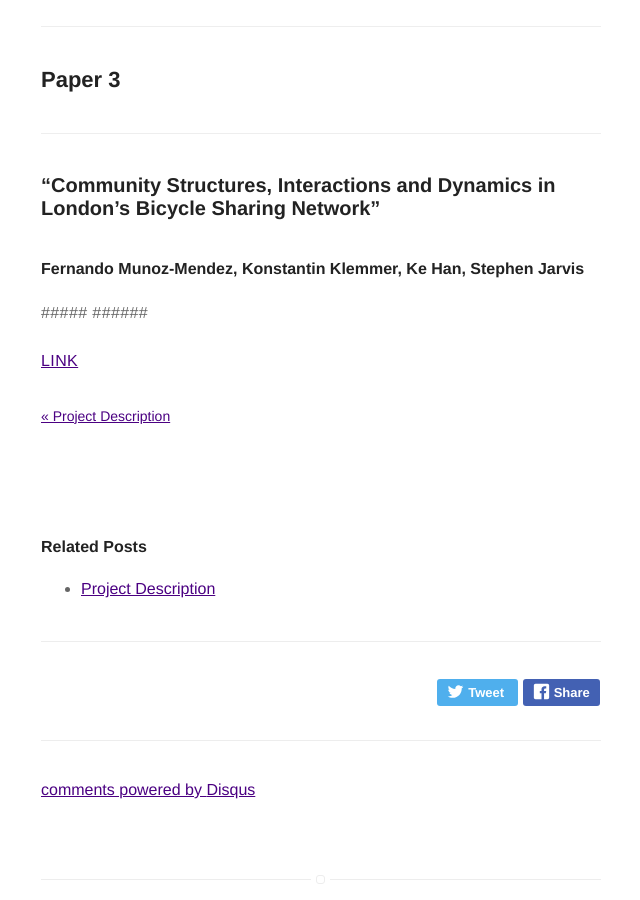
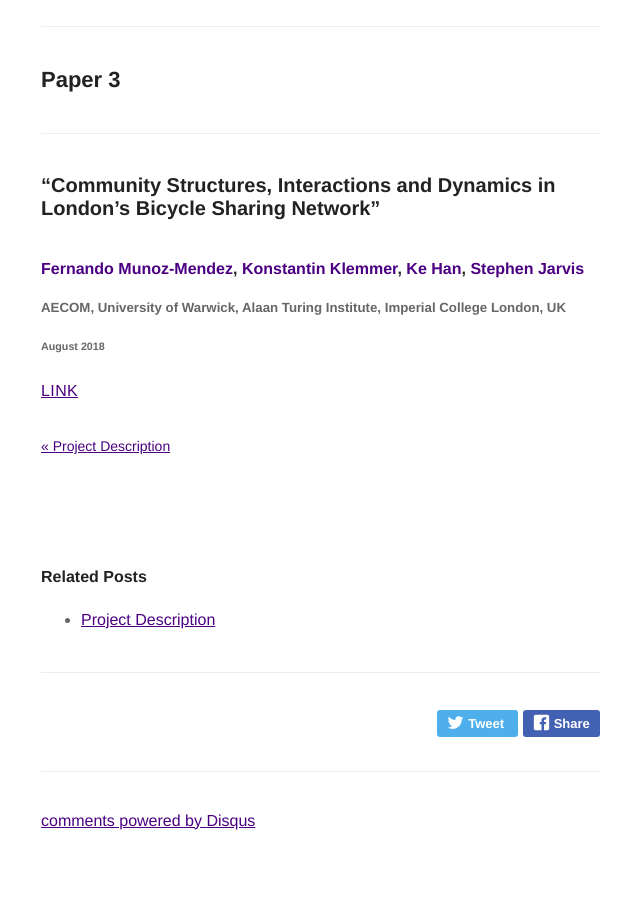
Before and after one commit to dljubenk/dljubenk.github.io, a Jekyll site: the page built from _posts/2019-02-06-literature-study.markdown, in a window 1280 px wide and 900 px high, scrolled down 2054 px. Shown: the whole window, without its empty margins (319-959 px from the left). Built offline with Jekyll 4.4.1, drawn with Linux system fonts in a browser that asks for light colours; emoji names are drawn with the system emoji font; comment, search, counter and statistics services are not loaded.

Commit message:
Update 2019-02-06-literature-study.markdown

```diff
--- a/_posts/2019-02-06-literature-study.markdown
+++ b/_posts/2019-02-06-literature-study.markdown
@@ -67,8 +67,8 @@ Data analysed included only a month of March in 2018.
 ## Paper 3
 ---
 ### "Community Structures, Interactions and Dynamics in London’s Bicycle Sharing Network"
-#### Fernando Munoz-Mendez, Konstantin Klemmer, Ke Han, Stephen Jarvis
-#####
-######
+#### [Fernando Munoz-Mendez](https://www.researchgate.net/profile/Fernando_Munoz_Mendez), [Konstantin Klemmer](https://warwick.ac.uk/fac/sci/dcs/people/research/u1690815), [Ke Han](https://www.imperial.ac.uk/people/k.han), [Stephen Jarvis](https://www.dcs.warwick.ac.uk/people/academic/Stephen.Jarvis/)
+##### AECOM, University of Warwick, Alaan Turing Institute, Imperial College London, UK
+###### August 2018
 
 [LINK](https://arxiv.org/pdf/1804.05584.pdf)
```
